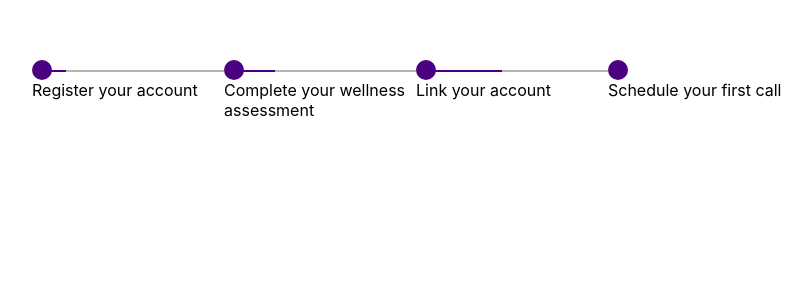
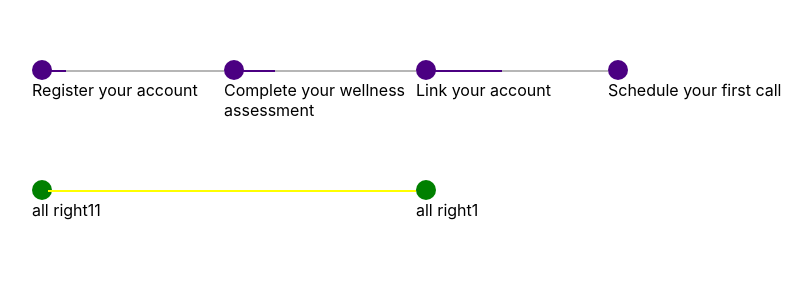
Before and after one commit to rahulsha05x/progress-stepper, a React (Create React App) app: page / in a window 1280 px wide. Shown: the top 300 px of the page, without its empty margins (224-1036 px from the left). Built offline with nearby package versions, Linux system fonts and the light colour scheme; the HTML template or start-up script is replaced by a standard one.

Commit message:
componentize progress bar

```diff
--- a/src/App.scss
+++ b/src/App.scss
@@ -6,3 +6,4 @@
 @import './components/molecules/ProgressBar/ProgressBar';
 @import './components/molecules/StepItem/StepItem';
 @import './components/progress-ui/NewProgressBar';
+@import './components/molecules/TextWrapper/TextWrapper';
--- a/src/App.tsx
+++ b/src/App.tsx
@@ -6,6 +6,12 @@ import ProgressBar, {
 } from './components/molecules/ProgressBar/ProgressBar';
 
 import NewProgressBar from './components/progress-ui/NewProgressBar';
+import NewProgressBar1 from './components/progress-ui/ProgressBar1';
+import Circle from './components/atoms/Circle/CircleIcon';
+import Line from './components/atoms/Line/Line';
+import IconWrapper from './components/molecules/IconContainer/IconWrapper';
+import TextWrapper from './components/molecules/TextWrapper/TextWrapper';
+import Step from './components/molecules/StepperItem/Step';
 
 function App() {
   const [progressBarData, setProgressData] = useState({
@@ -13,10 +19,25 @@ function App() {
       'Create a plan to meet your short and long term investment goals.',
     status: 'Pending',
     steps: [
-      { id: 1, text: <div className="test">Register your account</div>, status: 'Pending', progress: 10 },
-      { id: 2, text: 'Complete your wellness assessment', status: 'Pending', progress: 20 },
+      {
+        id: 1,
+        text: <div className="test">Register your account</div>,
+        status: 'Pending',
+        progress: 10,
+      },
+      {
+        id: 2,
+        text: 'Complete your wellness assessment',
+        status: 'Pending',
+        progress: 20,
+      },
       { id: 3, text: 'Link your account', status: 'Pending', progress: 40 },
-      { id: 4, text: 'Schedule your first call', status: 'Pending', progress: 80 },
+      {
+        id: 4,
+        text: 'Schedule your first call',
+        status: 'Pending',
+        progress: 80,
+      },
     ],
   });
   let { headerText, steps } = progressBarData;
@@ -26,7 +47,7 @@ function App() {
     });
 
     let tempStep = [...steps];
-    if (currentIndex === 0 && tempStep[currentIndex] ?.status === 'Pending') {
+    if (currentIndex === 0 && tempStep[currentIndex]?.status === 'Pending') {
       tempStep[currentIndex].status = 'Current';
     } else {
       tempStep[currentIndex].status = 'Complete';
@@ -81,6 +102,30 @@ function App() {
             orientation="horizontal"
             content={<i className="fa fa-check"></i>}
           />
+          <NewProgressBar1 activeStep={2}>
+            <Step className="red">
+              <IconWrapper className="IconClass">
+                <Circle
+                  completed
+                  content={<i className="fa fa-check"></i>}
+                  color="green"
+                />
+                <Line color="yellow" />
+              </IconWrapper>
+              <TextWrapper>all right11</TextWrapper>
+            </Step>
+            <Step className="green">
+              <IconWrapper className="IconClass">
+                <Circle
+                  completed
+                  content={<i className="fa fa-check"></i>}
+                  color="green"
+                />
+                <Line color="yellow" />
+              </IconWrapper>
+              <TextWrapper>all right1</TextWrapper>
+            </Step>
+          </NewProgressBar1>
         </div>
       </div>
     </div>
--- /dev/null
+++ b/src/components/atoms/Circle/CircleIcon.tsx
@@ -0,0 +1,22 @@
+import React from 'react';
+export const Circle = ({
+  completed,
+  content,
+  color,
+  className = '',
+  children,
+}: {
+  completed: boolean;
+  content: any;
+  color: string;
+  className?: string;
+  children?: any;
+}) => {
+  return (
+    <div className={`circle ${className}`} style={{ backgroundColor: color }}>
+      {completed && content}
+    </div>
+  );
+};
+Circle.displayName = 'CircleIcon';
+export default Circle;
--- /dev/null
+++ b/src/components/atoms/Line/Line.tsx
@@ -0,0 +1,20 @@
+import React from 'react';
+
+export const Line = ({
+  color,
+  className = '',
+}: {
+  color: string;
+  className?: string;
+}) => {
+  return (
+    <div
+      className={`line ${className}`}
+      style={{
+        backgroundColor: color,
+      }}
+    ></div>
+  );
+};
+Line.displayName = 'Line';
+export default Line;
--- /dev/null
+++ b/src/components/molecules/IconContainer/IconWrapper.tsx
@@ -0,0 +1,13 @@
+import React from 'react';
+
+const IconWrapper = ({
+  children,
+  className,
+}: {
+  children: any;
+  className?: string;
+}) => {
+  return <div className={`progress-marker ${className}`}>{children}</div>;
+};
+IconWrapper.displayName = IconWrapper;
+export default IconWrapper;
--- a/src/components/molecules/StepItem/StepItem.tsx
+++ b/src/components/molecules/StepItem/StepItem.tsx
@@ -23,8 +23,9 @@ const StepItem: React.FC<Props> = ({
     `StepItem--${status}`,
   ];
   let circleClasses = ['circle', `circle--${status}`];
+  //Externalize it
   const buttonText = id === 1 ? 'Begin Task' : 'Continue';
-
+  //Externalize it
   const showButton = () => {
     if (id === 1 && (status === 'Pending' || status === 'Current')) {
       return true;
@@ -34,6 +35,7 @@ const StepItem: React.FC<Props> = ({
     }
     return false;
   };
+  //Divide li into two components
   return (
     <li className={stepItemClasses.join(' ')}>
       <i className="StepItem__Marker StepItem__Marker--vertical">
--- /dev/null
+++ b/src/components/molecules/StepperItem/Step.tsx
@@ -0,0 +1,26 @@
+import React from 'react';
+interface StepProps {
+  className: string;
+  color?: string;
+  completed?: boolean;
+  content?: any;
+  text?: string;
+  children?: any;
+}
+export const Step = ({
+  className,
+  color,
+  completed = false,
+  content,
+  text,
+  children,
+}: StepProps) => {
+  const getChildren = () => {
+    React.Children.forEach(children, (child, index) => {
+      console.log(child, ': of LI');
+    });
+  };
+  getChildren();
+  return <li className={`progress-step ${className}`}>{children}</li>;
+};
+export default Step;
--- /dev/null
+++ b/src/components/molecules/TextWrapper/TextWrapper.tsx
@@ -0,0 +1,13 @@
+import React from 'react';
+
+const TextWrapper = ({
+  children,
+  className = '',
+}: {
+  children: any;
+  className?: string;
+}) => {
+  return <div className={`progress-text ${className}`}>{children}</div>;
+};
+
+export default TextWrapper;
--- /dev/null
+++ b/src/components/molecules/TextWrapper/_TextWrapper.scss
@@ -0,0 +1,3 @@
+// .progress-text {
+//   padding: 0 12px 24px 12px;
+// }
--- a/src/components/progress-ui/NewProgressBar.scss
+++ b/src/components/progress-ui/NewProgressBar.scss
@@ -50,7 +50,7 @@
     &.is-active {
       .progress-marker {
         &:before {
-                    background-color: #4B0082;
+          background-color: #4b0082;
         }
         &:after {
           background-color: #b6b6b6;
@@ -61,11 +61,11 @@
       .progress-marker {
         &:before {
           //content: "\2713";
-                    background-color: #4B0082;
-                    color: #FFF;
+          background-color: #4b0082;
+          color: #fff;
         }
         &:after {
-                    background-color: #4B0082;
+          background-color: #4b0082;
         }
       }
     }
@@ -76,15 +76,15 @@
         width: 16px;
         height: 16px;
         border-radius: 50%;
-                background: #4B0082;
+        background: #4b0082;
         display: flex;
-                color: #FFF;
+        color: #fff;
         padding: 2px;
       }
       .line {
         width: calc(100% - 16px);
         height: 2px;
-                background-color: #4B0082;
+        background-color: #4b0082;
         position: absolute;
         top: 50%;
         margin-left: 16px;
@@ -126,10 +126,17 @@
     }
     &:last-child {
       .progress-marker {
-                &:after, .line {
+        &:after,
+        .line {
           display: none;
         }
       }
     }
   }
 }
+
+.red {
+  .circle {
+    background-color: yellow;
+  }
+}
--- /dev/null
+++ b/src/components/progress-ui/ProgressBar1.tsx
@@ -0,0 +1,56 @@
+import React, { useState } from 'react';
+import NewProgressStep from './NewProgressStep';
+
+export interface StepData {
+  text?: string | object;
+  status?: string;
+  id: number;
+  progress?: number;
+}
+interface Props {
+  steps: StepData[];
+  activeStep: number;
+  orientation?: string;
+  color?: string;
+  content?: any;
+}
+
+const getStatus = (activeStep: number, index: number) => {
+  let stepClass = 'inactive';
+  const completed = activeStep > index + 1;
+  if (completed) {
+    stepClass = 'is-completed';
+  }
+  if (activeStep === index + 1) {
+    stepClass = 'is-active';
+  }
+  return stepClass;
+};
+const NewProgressBar1: React.FC<any> = ({
+  steps,
+  activeStep,
+  orientation = 'horizontal',
+  color,
+  content,
+  children,
+}) => {
+  let currentItemStatus: string;
+  const renderChildren = () => {
+    return React.Children.map(children, (child, index) => {
+      currentItemStatus = getStatus(activeStep, index);
+      console.log(child);
+      return React.cloneElement(child, {
+        currentItemStatus,
+        itemIndex: index,
+      });
+    });
+  };
+  const renderChild = renderChildren();
+  return (
+    <div>
+      <ul className={`progress-tracker --${orientation}`}>{renderChild}</ul>
+    </div>
+  );
+};
+
+export default NewProgressBar1;
```
Lines whose indentation alone changed are shown as unchanged.
